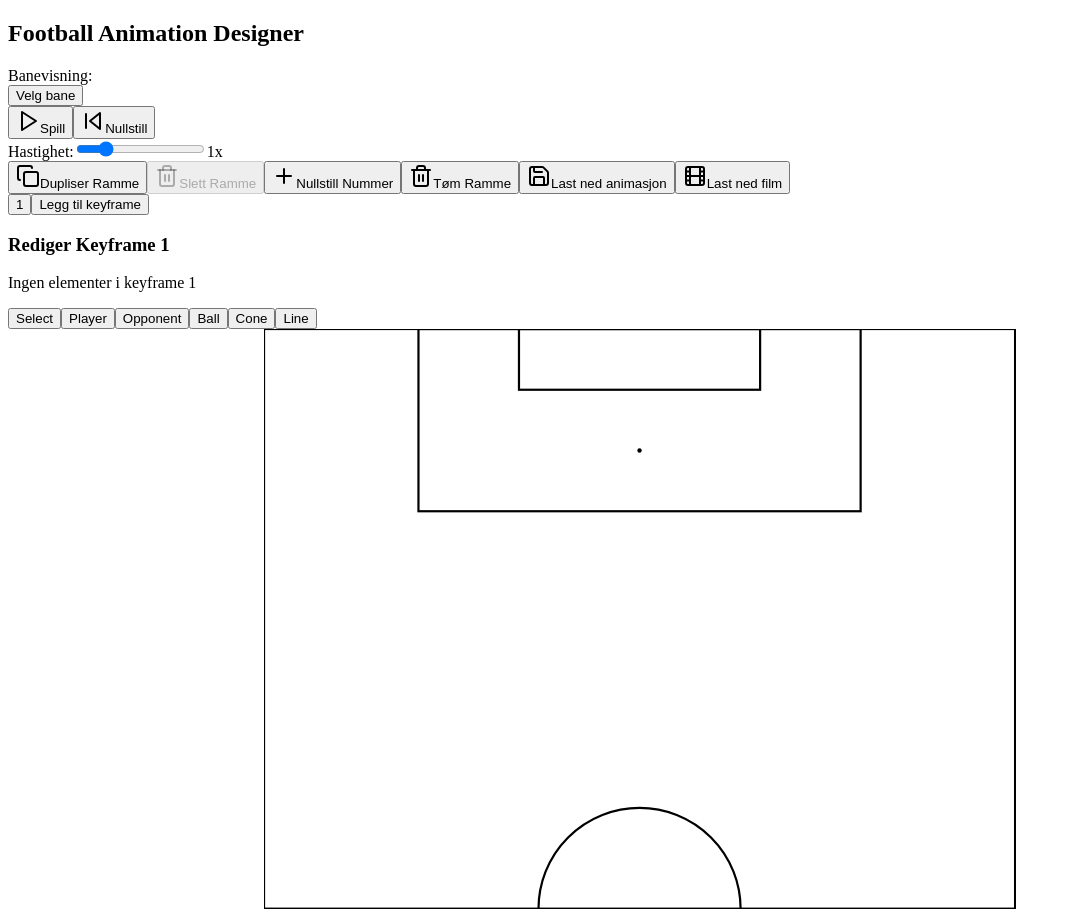
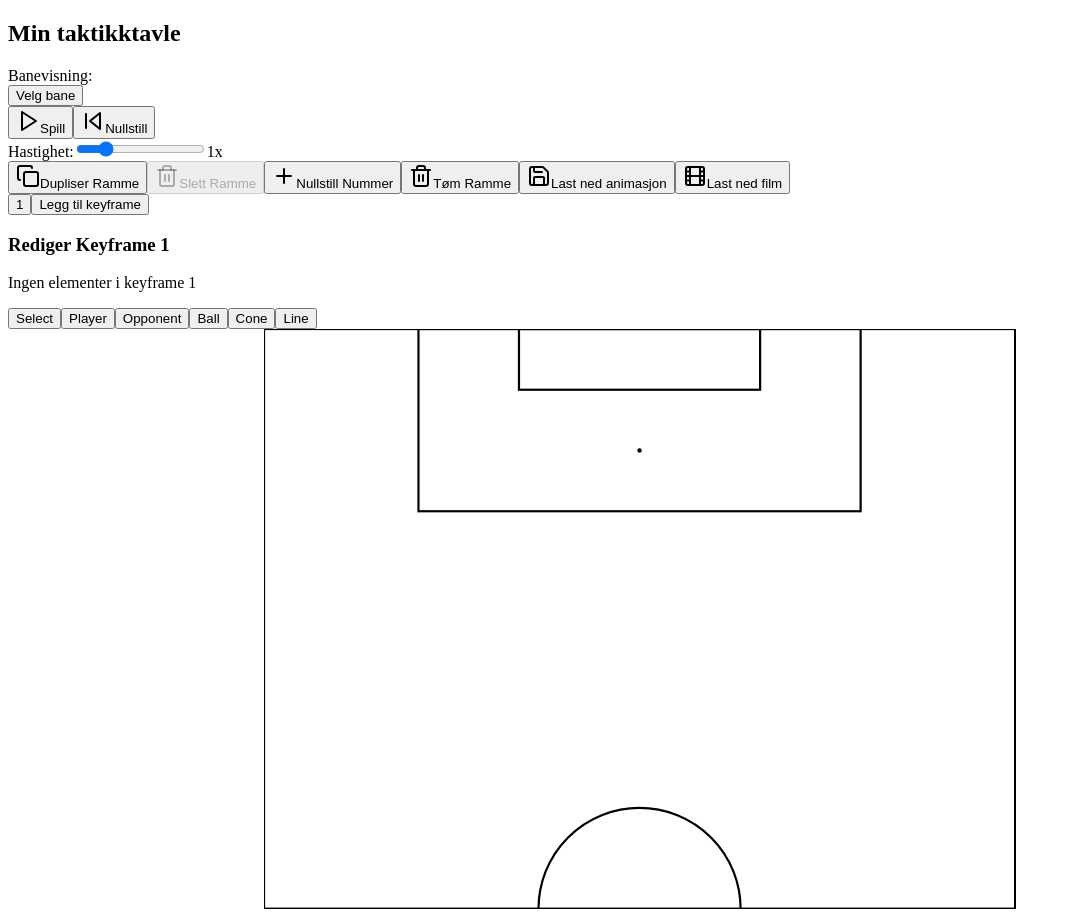
Before and after one commit to toro68/min_taktikk, a React (Create React App) app: page / in a window 1280 px wide. Shown: the whole page, without its empty margins (0-1071 px from the left). Built offline with nearby package versions, Linux system fonts and the light colour scheme.

Commit message:
Ny tittel

```diff
--- a/src/football-animator.tsx
+++ b/src/football-animator.tsx
@@ -1102,7 +1102,7 @@ const FootballAnimator = () => {
   return (
     <Card className="w-full max-w-4xl">
       <CardHeader>
-        <CardTitle>Football Animation Designer</CardTitle>
+        <CardTitle>Min taktikktavle</CardTitle>
       </CardHeader>
       <TopToolbar
         pitch={pitch}
```
